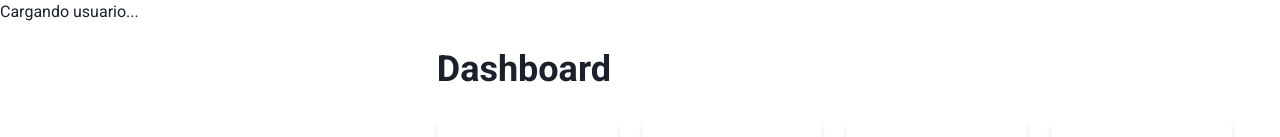
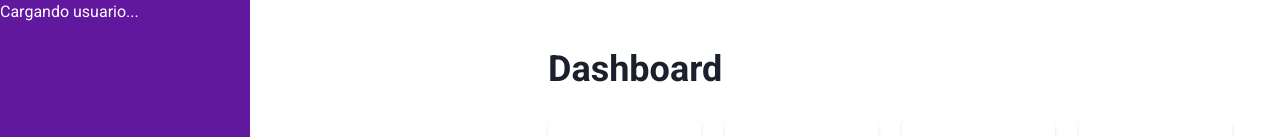
Before and after one commit to JohanVillazar/frontmagnus, a React (Vite) app: page /dashboard in a window 1280 px wide. Shown: the top 137 px of the page. Built offline with nearby package versions, Linux system fonts and the light colour scheme; no server answers.

Commit message:
updateresponsive

```diff
--- a/src/App.jsx
+++ b/src/App.jsx
@@ -59,30 +59,59 @@ function AppContent() {
   const hideSidebar = location.pathname === "/" || location.pathname === "/register";
 
   return (
-    <Flex minH="100vh">
+  <Box minH="100vh">
+    {/* Sidebar fijo para desktop */}
     {!hideSidebar && (
-        <>
-          {/* Mobile Drawer */}
-          <Drawer isOpen={isOpen} placement="left" onClose={onClose} returnFocusOnClose={false} onOverlayClick={onClose}>
+      <Box
+        as="aside"
+        w="250px"
+        h="100vh"
+        position="fixed"
+        top="0"
+        left="0"
+        display={{ base: "none", md: "block" }}
+        zIndex="100"
+        bg="#62189e"
+        color="white"
+      >
+        <SidebarContent />
+      </Box>
+    )}
+
+    {/* Drawer para móviles */}
+    {!hideSidebar && (
+      <Drawer
+        isOpen={isOpen}
+        placement="left"
+        onClose={onClose}
+        returnFocusOnClose={false}
+        onOverlayClick={onClose}
+      >
         <DrawerContent>
           <SidebarContent onClose={onClose} />
         </DrawerContent>
       </Drawer>
-
-          {/* Desktop Sidebar */}
-          <Box display={{ base: "none", md: "block" }}>
-            <SidebarContent />
-          </Box>
-        </>
     )}
 
-      <Box flex="1" p={4} w="full">
-        {/* Mobile menu button */}
+    {/* Contenido principal */}
+    <Box
+      ml={{ base: 0, md: hideSidebar ? 0 : "250px" }}
+      p={4}
+      transition="margin-left 0.3s"
+    >
+      {/* Botón de menú solo en mobile */}
       {!hideSidebar && (
         <Box mb={4} display={{ base: "block", md: "none" }}>
-            <IconButton icon={<FiMenu />} onClick={onOpen} variant="outline" colorScheme="purple" />
+          <IconButton
+            icon={<FiMenu />}
+            onClick={onOpen}
+            variant="outline"
+            colorScheme="purple"
+            aria-label="Abrir menú"
+          />
         </Box>
       )}
+
       <Routes>
         <Route path="/" element={<Login />} />
         <Route path="/register" element={<RegisterForm />} />
@@ -100,9 +129,10 @@ function AppContent() {
         <Route path="/combos" element={<ComboListPage />} />
         <Route path="/combos/nuevo" element={<CreateComboPage />} />
       </Routes>
+
       <SessionExpiredModal />
     </Box>
-    </Flex>
+  </Box>
 );
 }
 
--- a/src/components/SidebarContent.jsx
+++ b/src/components/SidebarContent.jsx
@@ -20,19 +20,23 @@ const SidebarContent = ({ onClose }) => {
   };
 
   return (
-    <Box
+    <Flex
+      direction="column"
+      h="100vh"
       w={{ base: "full", md: "250px" }}
-      h="100vh"
       bg="#62189e"
       color="white"
       p={4}
     >
-      <Box>
-        <Text fontSize="xl" fontWeight="bold" mb={6}>
+      {/* Parte superior */}
+      <Box mb={6}>
+        <Text fontSize="xl" fontWeight="bold">
           Magnus Control
         </Text>
+      </Box>
 
-        <VStack align="start" spacing={2} w="full">
+      {/* Menú de navegación */}
+      <VStack align="start" spacing={2} w="full" flex="1" overflowY="auto">
         <NavItem icon={LayoutDashboard} to="/dashboard" label="Dashboard" onClick={onClose} />
 
         <Accordion allowToggle w="full">
@@ -79,17 +83,21 @@ const SidebarContent = ({ onClose }) => {
         <NavItem icon={Truck} to="/suppliers" label="Proveedores" onClick={onClose} />
         <NavItem icon={UserCog} to="/users" label="Usuarios" onClick={onClose} />
       </VStack>
-      </Box>
 
-      <HStack spacing={3} align="center" mt="auto" pt={4}>
-        <Avatar size="sm" name={user.name} />
+      {/* Usuario y botón de salir */}
+      <Box mt={4}>
+        <HStack spacing={3} align="center" mb={2}>
+          <Avatar size="sm" name={user?.name} />
           <Box>
-          <Text fontWeight="bold" color="white">{user.name} {user.lastName}</Text>
-          <Text fontSize="sm" color="whiteAlpha.700">{user.email}</Text>
+            <Text fontWeight="bold" color="white">
+              {user?.name} {user?.lastName}
+            </Text>
+            <Text fontSize="sm" color="whiteAlpha.700">
+              {user?.email}
+            </Text>
           </Box>
         </HStack>
 
-      <Box mt="4">
         <Button
           leftIcon={<Icon as={LogOut} />}
           variant="ghost"
@@ -101,7 +109,7 @@ const SidebarContent = ({ onClose }) => {
           Cerrar sesión
         </Button>
       </Box>
-    </Box>
+    </Flex>
   );
 };
 
@@ -146,4 +154,5 @@ const SubNavItem = ({ to, icon, label, onClick }) => (
   </Link>
 );
 
+
 export default SidebarContent;
```
Lines whose indentation alone changed are shown as unchanged.
